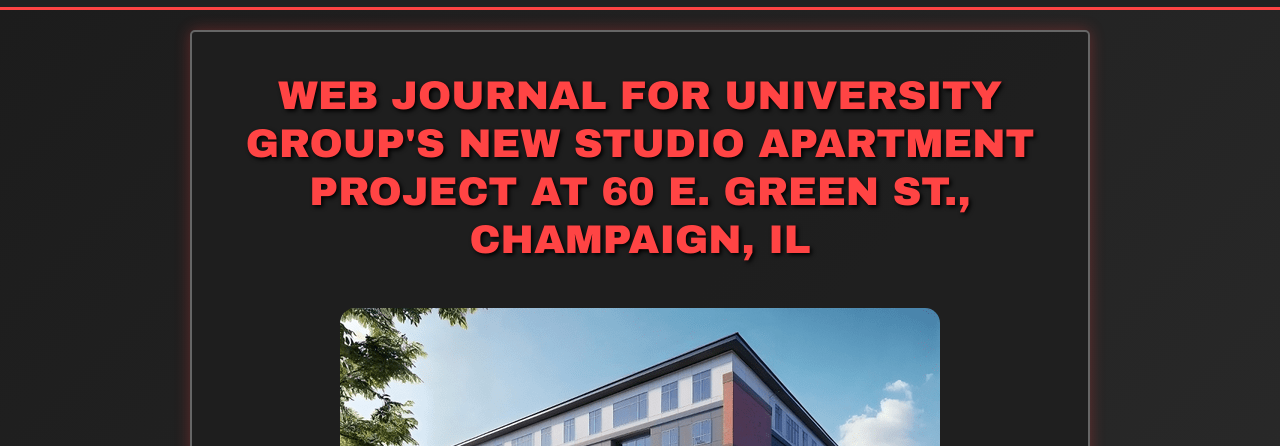
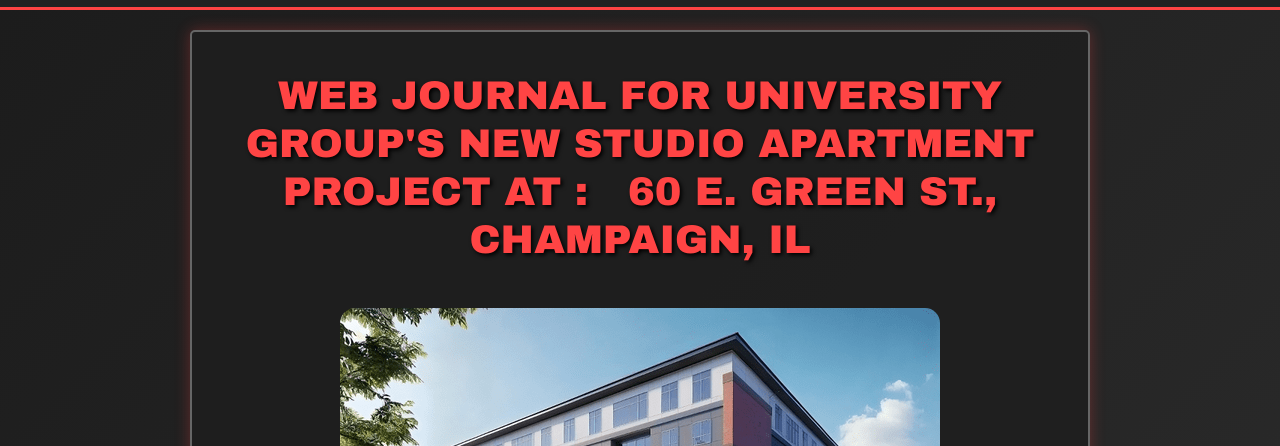
Before and after one commit to Klasllani/CEE420KAsllani, a plain HTML site: page index.html in a window 1280 px wide. Shown: the part 267-713 px from the top of the page. Drawn offline with nearby package versions, Linux system fonts and the light colour scheme.

Commit message:
Add files via upload

```diff
--- a/index.html
+++ b/index.html
@@ -30,7 +30,7 @@
 
     <div class="container">
         <div id="home">
-            <h2>Web Journal For University Group's New Studio Apartment Project at 60 E. Green St., Champaign, IL</h2>
+            <h2>Web Journal For University Group's New Studio Apartment Project at : &#160; 60 E. Green St., Champaign, IL</h2>
             <div class="text-center my-4">
                 <img src="images/HOME.png" alt="Construction Project Home Image" class="img-fluid home-image">
             </div>
```
